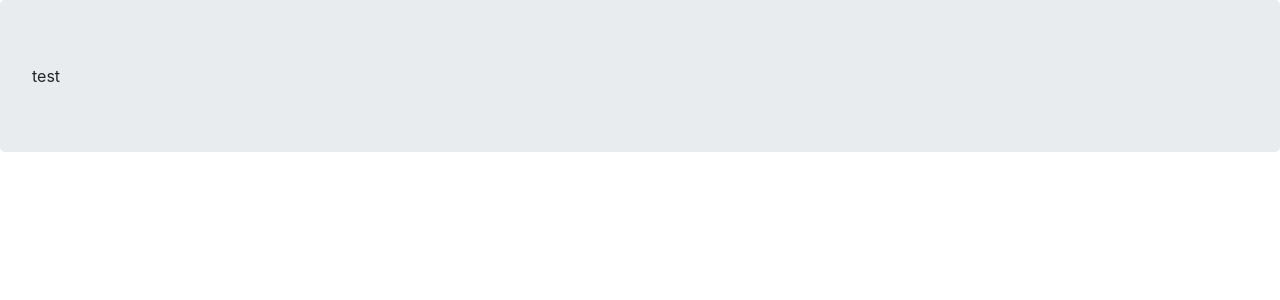
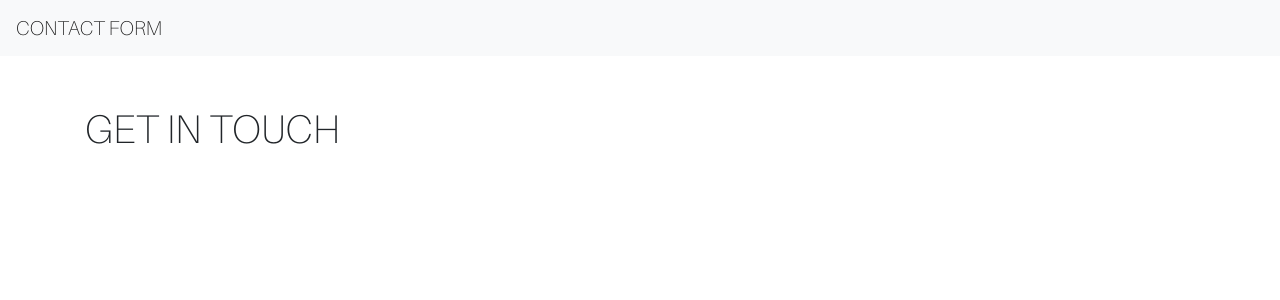
Before and after one commit to DanielFalzon/Raketech-Test, a React (Create React App) app in the folder react-app/: page / in a window 1280 px wide. Shown: the top 300 px of the page. Built offline with nearby package versions, Linux system fonts and the light colour scheme.

Commit message:
Cusomt fonts and navbar added.

```diff
--- a/react-app/package.json
+++ b/react-app/package.json
@@ -10,6 +10,7 @@
     "bootstrap": "^4.5.2",
     "node-sass": "^4.14.1",
     "react": "^16.13.1",
+    "react-bootstrap": "^1.3.0",
     "react-dom": "^16.13.1",
     "react-scripts": "3.4.3"
   },
--- a/react-app/public/index.html
+++ b/react-app/public/index.html
@@ -9,7 +9,6 @@
       name="description"
       content="Web site created using create-react-app"
     />
-    <link rel="apple-touch-icon" href="%PUBLIC_URL%/logo192.png" />
     <!--
       manifest.json provides metadata used when your web app is installed on a
       user's mobile device or desktop. See https://developers.google.com/web/fundamentals/web-app-manifest/
--- a/react-app/src/App.js
+++ b/react-app/src/App.js
@@ -6,8 +6,10 @@ import './App.scss';
 
 function App() {
   return (
-    <div className="jumbotron">
-       test
+    <div>
+      {/* Implement react-router-dom as per description in header.js*/}
+       <Header />
+       <ContactUs />
     </div>
   );
 }
--- a/react-app/src/App.scss
+++ b/react-app/src/App.scss
@@ -1 +1,2 @@
+@import "./content/customVars";
 @import "~bootstrap/scss/bootstrap";
--- a/react-app/src/components/ContactInfo.js
+++ b/react-app/src/components/ContactInfo.js
@@ -1,6 +1,6 @@
 import React from 'react'
 
-function ContactInfo() {
+function ContactInfo(props) {
     return (
         <div>
 
--- a/react-app/src/components/Header.js
+++ b/react-app/src/components/Header.js
@@ -1,10 +1,15 @@
-import React from 'react'
+import React from 'react';
+import { Navbar } from 'react-bootstrap';
 
 function Header() {
     return (
-        <div>
-
-        </div>
+        <Navbar bg="light">
+            {/*
+                Consider using react-render-dom to get the title of the header
+                dynamically, matching the slug in URL. Will be passed from the App.js file.
+            */}
+            <Navbar.Brand href="#">CONTACT FORM</Navbar.Brand>
+        </Navbar>
     )
 }
 
--- /dev/null
+++ b/react-app/src/content/_customVars.scss
@@ -0,0 +1,10 @@
+@font-face {
+    font-family: 'Aileron';
+    font-style: normal;
+    font-weight: 400;
+    src: local('Aileron Thin'), local('Aileron-Thin'),
+         url('./fonts/aileron/Aileron-Thin.woff') format('woff')
+}
+
+$font-family-sans-serif: 'Aileron', -apple-system, system-ui, BlinkMacSystemFont, "Segoe UI", Roboto, "Helvetica Neue", Arial, sans-serif !default;
+$font-family-base: 'Aileron';
--- a/react-app/src/views/ContactUs.js
+++ b/react-app/src/views/ContactUs.js
@@ -1,12 +1,20 @@
 import React from 'react';
+import { Container } from "react-bootstrap";
 import ContactForm from '../components/ContactForm.js';
 import ContactInfo from '../components/ContactInfo.js';
 
 function ContactUs() {
     return (
-        <div className="jumbotron">
+        <Container>
+            {/*
+                Title must come from wordpress.
+                Extend bootstrap h1 class to include the CSS in the below tag.
 
-        </div>
+                Get invoke the axios.get from this file and pass the relevant
+                information to the ContactInfo component as a prop.
+            */}
+            <h1 className=" mt-3 mt-md-5 text-center text-md-left">GET IN TOUCH</h1>
+        </Container>
     )
 }
 
```
Also changed, not shown: react-app/public/manifest.json, react-app/src/content/fonts/aileron/Aileron-Thin.woff (added), 1 other file (tests, documents, lock files or other folders).
